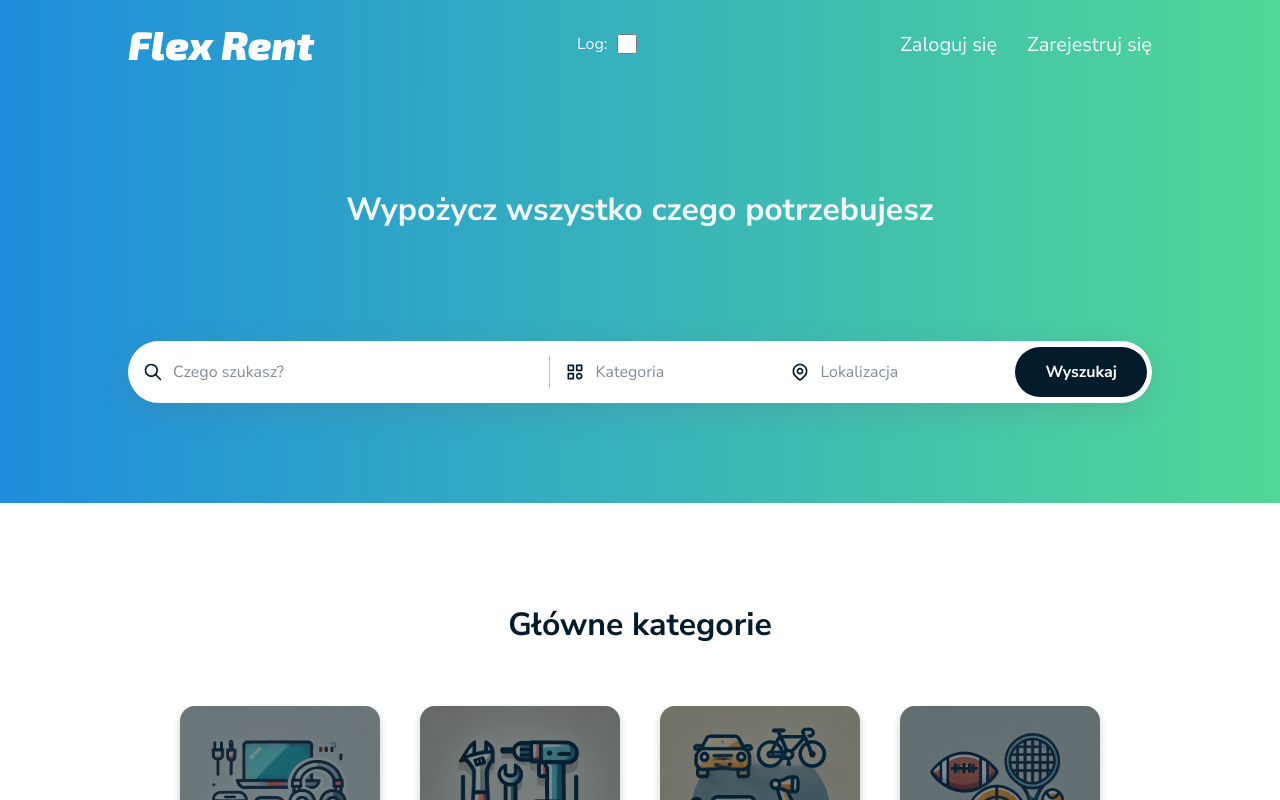
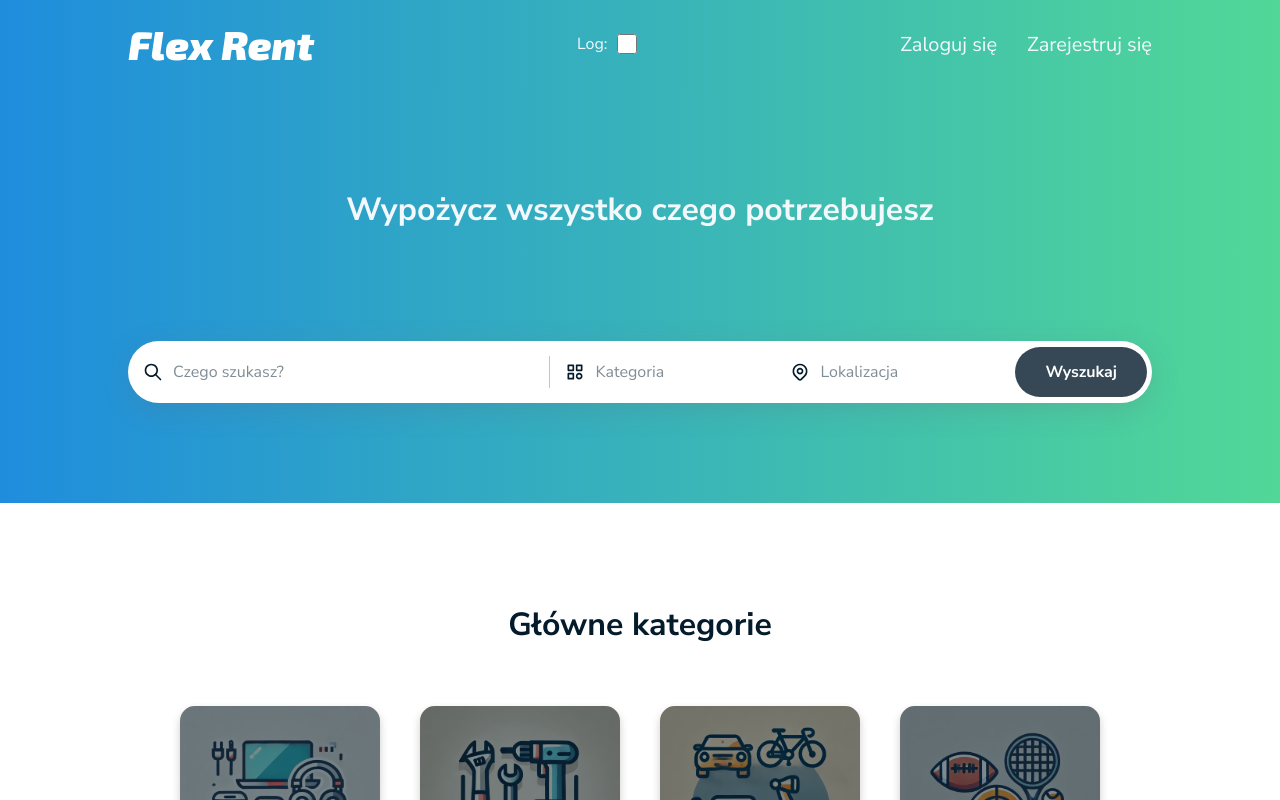
Before and after one commit to MatMarrrrr/Flex-Rent-Frontend, a React (Vite) app: page / in a window 1280 px wide. Shown: the top 800 px of the page. Built offline with nearby package versions, Linux system fonts and the light colour scheme.

Commit message:
Disable search button when no search criteria are provided

```diff
--- a/src/components/elements/SearchBar.tsx
+++ b/src/components/elements/SearchBar.tsx
@@ -25,7 +25,7 @@ const SearchBar: React.FC<SearchBarProps> = ({
   const [category, setCategory] = useState<string>("");
   const [categoryId, setCategoryId] = useState<number>(initialCategoryId);
   const [localization, setLocalization] = useState<string>(initialLocalization);
-
+  const [isSearchDisabled, setSearchDisabled] = useState<boolean>(true);
   const [isModalVisible, setModalVisible] = useState(false);
 
   const showModal = () => {
@@ -54,6 +54,11 @@ const SearchBar: React.FC<SearchBarProps> = ({
     const categoryName = categoryObj?.name ?? "";
     setCategory(categoryName);
   }, [categoryId]);
+
+  useEffect(() => {
+    const isDisabled = !query && categoryId === 0 && !localization;
+    setSearchDisabled(isDisabled);
+  }, [query, categoryId, localization]);
 
   return (
     <>
@@ -89,7 +94,9 @@ const SearchBar: React.FC<SearchBarProps> = ({
             onChange={(e) => setLocalization(e.target.value)}
           />
         </LocalizationInputContainer>
-        <SearchButton onClick={handleSearchClick}>Wyszukaj</SearchButton>
+        <SearchButton onClick={handleSearchClick} disabled={isSearchDisabled}>
+          Wyszukaj
+        </SearchButton>
       </Container>
     </>
   );
@@ -208,6 +215,14 @@ const SearchButton = styled.button`
     transform: scale(1.03);
   }
 
+  &:disabled {
+    &:hover {
+      transform: none;
+    }
+    cursor: default;
+    background-color: var(--dark-80);
+  }
+
   @media (max-width: 700px) {
     max-width: 400px;
     width: 100%;
```
